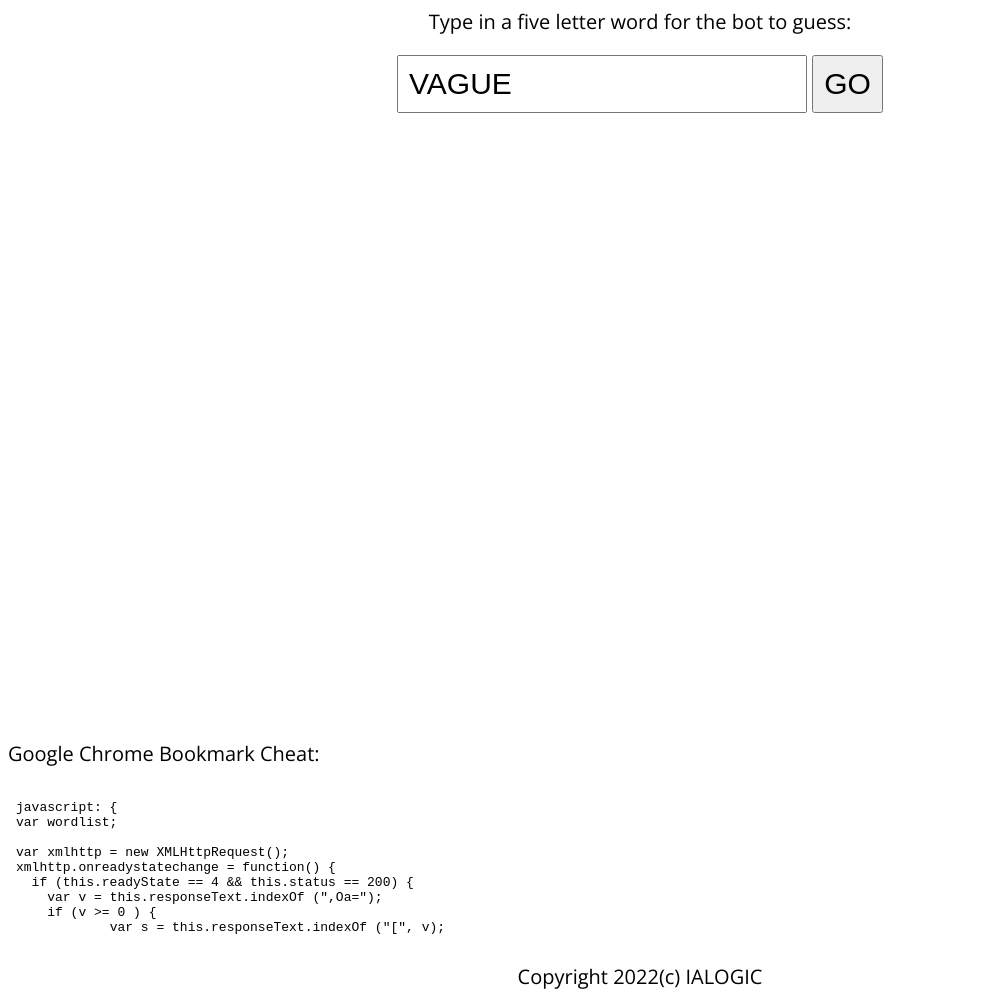
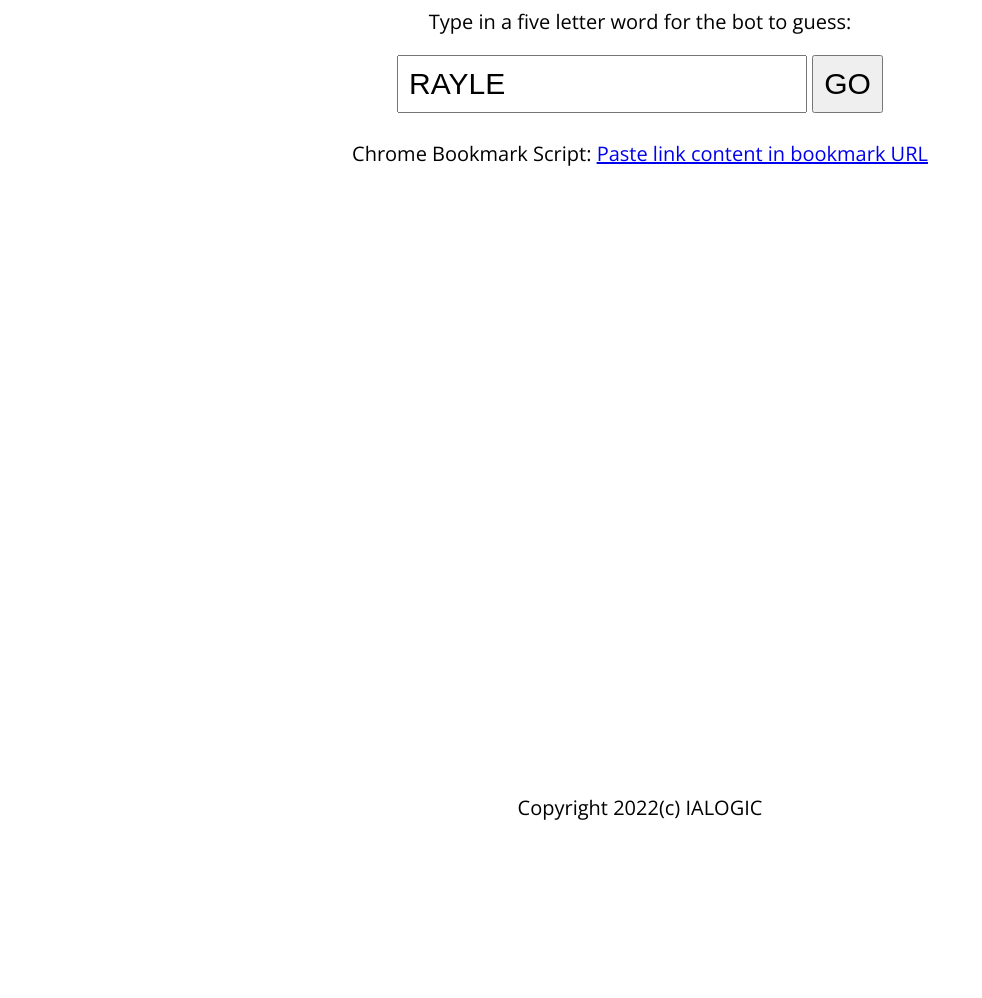
Before and after one commit to yanqiangyu/wordlebot, a plain HTML site: page WebContent/index.html in a window 1280 px wide. Shown: the whole page, without its empty margins (0-982 px from the left). After the commit the page ends 829 px from the top, so only its background shows below. Drawn offline with nearby package versions, Linux system fonts and the light colour scheme.

Commit message:
Minor GUI changes

```diff
--- a/WebContent/index.html
+++ b/WebContent/index.html
@@ -15,6 +15,9 @@
 		Type in a five letter word for the bot to guess:<br>
 		<input id="answer">
 		<input type="button" id="test" onclick="test()" value="GO">
+		<div>
+		<BR>Chrome Bookmark Script: <A href="js/bookmark.js">Paste link content in bookmark URL</A>
+		</div>
 	</div>
 	<main>
 		<div id="board">
@@ -28,9 +31,7 @@
 	</main>
 </div>
 <BR>
-<div>
-Google Chrome Bookmark Cheat: <pre><embed src="js/bookmark.js" width="100%"></embed></pre>
-</div>
+
 <div id="footnote" style="bottom:16px;text-align: center;">
 Copyright 2022(c) IALOGIC
 </div>
--- a/WebContent/js/main.js
+++ b/WebContent/js/main.js
@@ -167,7 +167,7 @@ function test () {
 	}
 	else {
 		if (game.step < 6 && !game.matched) {
-			var pick = Math.floor (Math.min (10, game.guesses.length) * Math.random ());
+			var pick = Math.floor (Math.min (6, game.guesses.length) * Math.random ());
 			game.board[game.step].w = game.guesses[pick].c;
 			game.matched = testboard(game.board, game.step);
 			play (game.board, ++game.step);
@@ -190,6 +190,7 @@ var game;
 function main () {
 	var board = [];
 	var guesses = [];
+	var r = Math.floor (Math.min (wordlist.length) * Math.random ());
 	for (i = 0; i < 7; ++i) {
 		var match = new Array(5).fill(0);
 		var guess = {
@@ -200,7 +201,7 @@ function main () {
 		board.push(guess);
 	}
 	game = {
-		answer : "VAGUE",
+		answer : wordlist[r].toUpperCase(),
 		board : board,
 		guesses : guesses,
 		step : 0,
```
